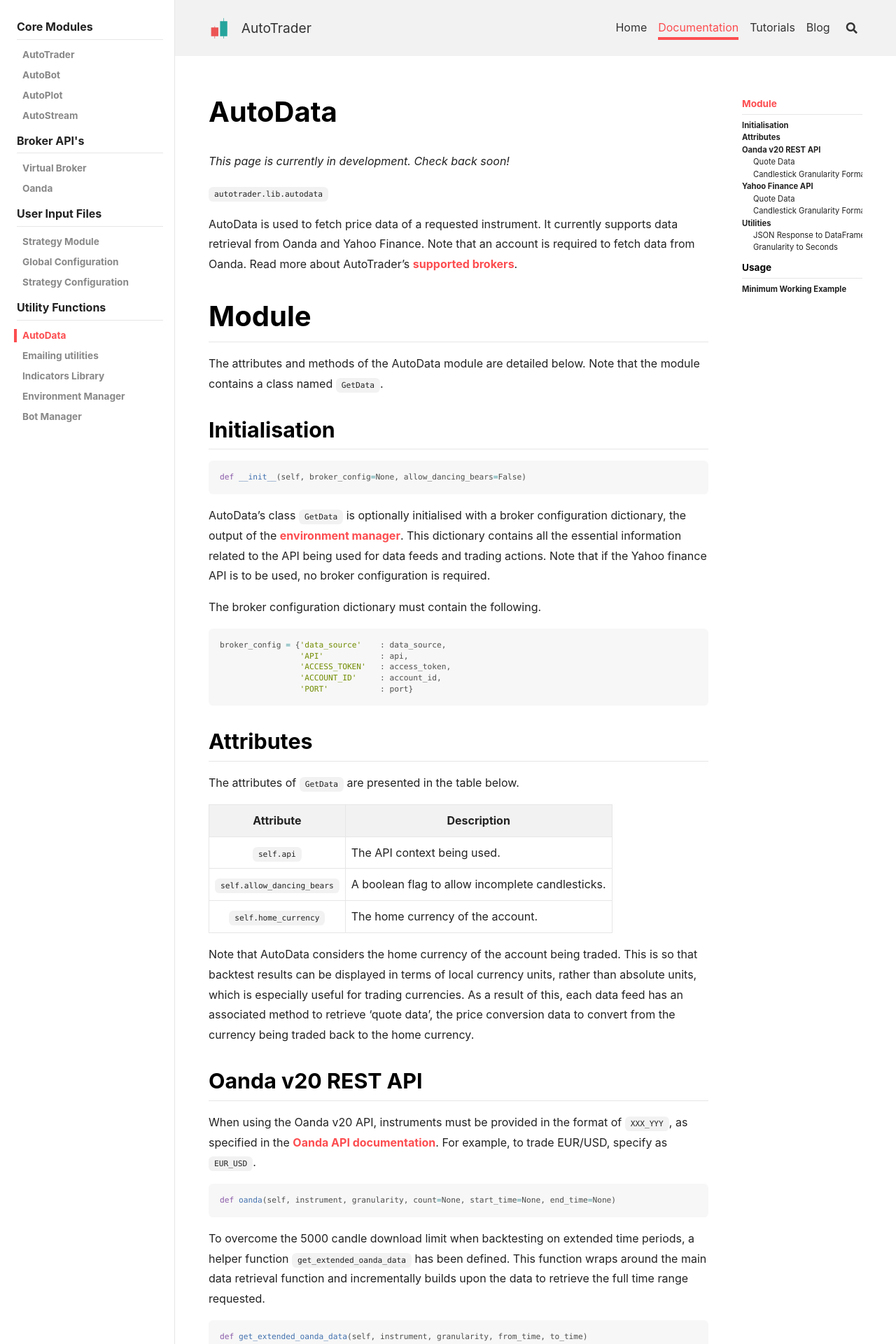
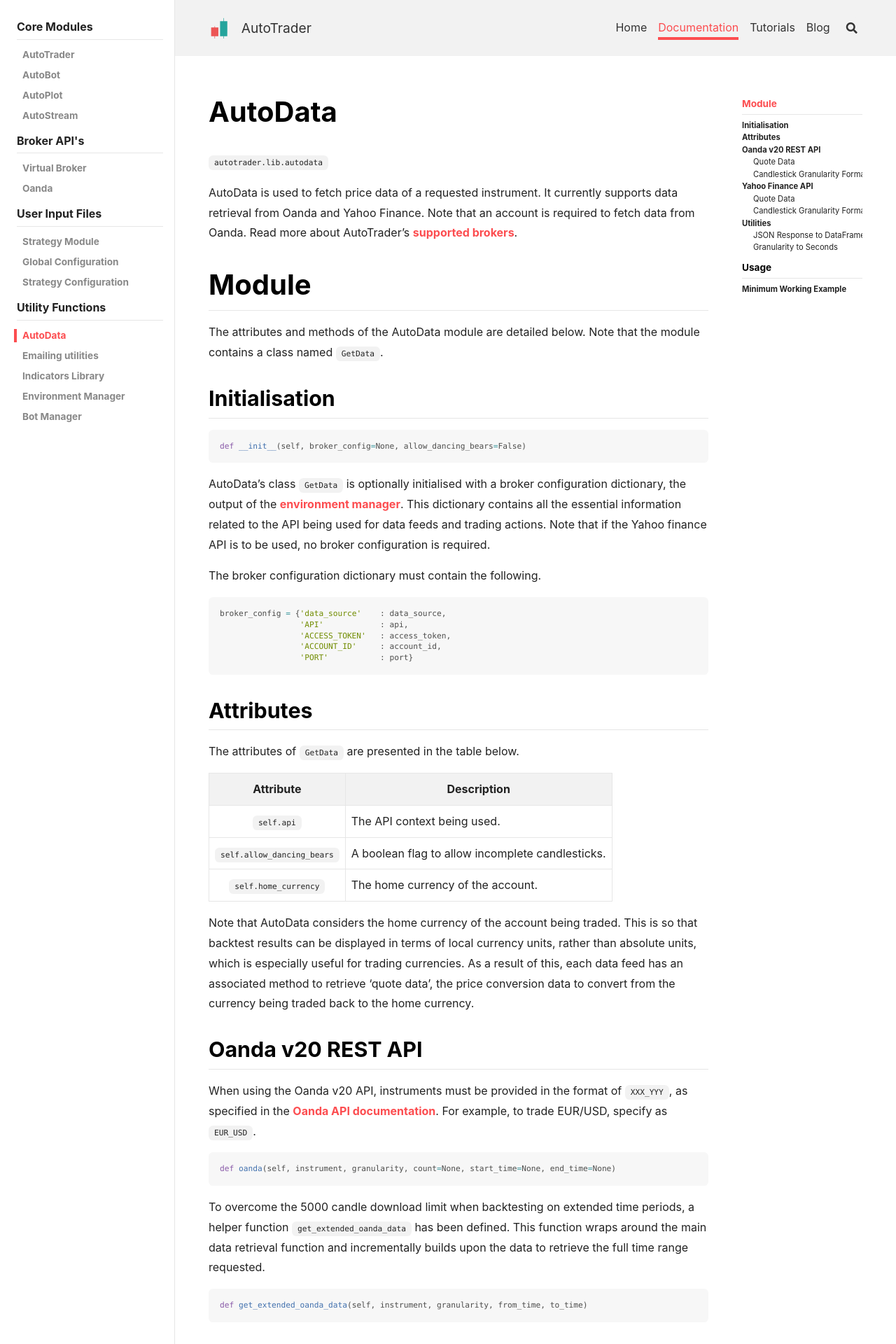
Before and after one commit to kieran-mackle/AutoTrader, a Jekyll site: the page built from content/_documentation/4.1-autodata.md, in a window 1280 px wide. Shown: the top 1920 px of the page at 70% size. Built offline with Jekyll 4.4.1, drawn with Linux system fonts in a browser that asks for light colours; nearby versions of some CDN libraries.

Commit message:
docs: removed development note

```diff
--- a/content/_documentation/4.1-autodata.md
+++ b/content/_documentation/4.1-autodata.md
@@ -3,9 +3,6 @@
 permalink: docs/autodata
 key: docs-autodata
 ---
-
-
-*This page is currently in development. Check back soon!*
 
 
 `autotrader.lib.autodata`
```
